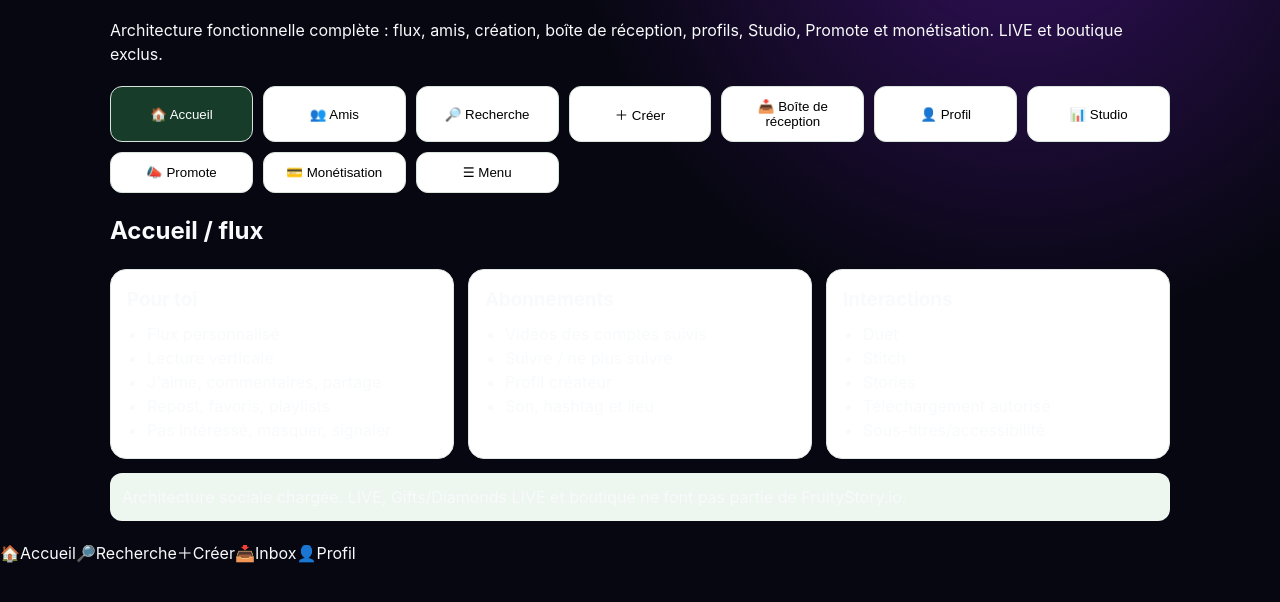
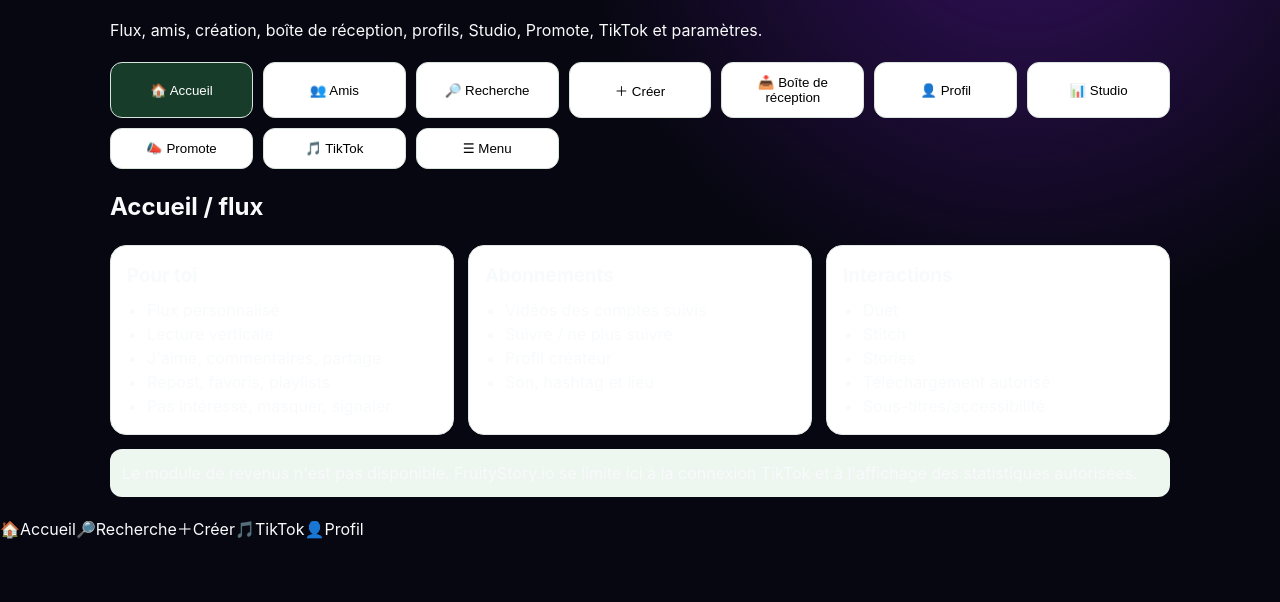
Before and after one commit to helenekoffiaya3-byte/FruityStory.io, a website: page social.html in a window 1280 px wide. Shown: the part 212-814 px from the top of the page. Drawn offline with Linux system fonts and the light colour scheme.

Commit message:
feat: replace social monetization tab with TikTok stats

```diff
--- a/social.html
+++ b/social.html
@@ -8,19 +8,19 @@ body{padding-bottom:90px}.social-shell{max-width:1100px;margin:auto;padding:20px
 </style></head>
 <body>
 <header class="topbar"><a class="brand" href="/">🍎 <span>FruityStory.io</span></a><a class="btn ghost" href="/settings.html">Paramètres</a></header>
-<main class="social-shell"><span class="badge">FRUITYSTORY SOCIAL</span><h1>Tout l'espace social</h1><p>Architecture fonctionnelle complète : flux, amis, création, boîte de réception, profils, Studio, Promote et monétisation. LIVE et boutique exclus.</p>
-<nav class="social-nav" aria-label="Espace social"><button data-tab="home">🏠 Accueil</button><button data-tab="friends">👥 Amis</button><button data-tab="search">🔎 Recherche</button><button data-tab="create">＋ Créer</button><button data-tab="inbox">📥 Boîte de réception</button><button data-tab="profile">👤 Profil</button><button data-tab="studio">📊 Studio</button><button data-tab="promote">📣 Promote</button><button data-tab="money">💳 Monétisation</button><button data-tab="menu">☰ Menu</button></nav>
+<main class="social-shell"><span class="badge">FRUITYSTORY SOCIAL</span><h1>Tout l'espace social</h1><p>Flux, amis, création, boîte de réception, profils, Studio, Promote, TikTok et paramètres.</p>
+<nav class="social-nav" aria-label="Espace social"><button data-tab="home">🏠 Accueil</button><button data-tab="friends">👥 Amis</button><button data-tab="search">🔎 Recherche</button><button data-tab="create">＋ Créer</button><button data-tab="inbox">📥 Boîte de réception</button><button data-tab="profile">👤 Profil</button><button data-tab="studio">📊 Studio</button><button data-tab="promote">📣 Promote</button><button data-tab="tiktok">🎵 TikTok</button><button data-tab="menu">☰ Menu</button></nav>
 <section id="home" class="module"><h2>Accueil / flux</h2><div class="module-grid"><div class="module-card"><h3>Pour toi</h3><ul><li>Flux personnalisé</li><li>Lecture verticale</li><li>J'aime, commentaires, partage</li><li>Repost, favoris, playlists</li><li>Pas intéressé, masquer, signaler</li></ul></div><div class="module-card"><h3>Abonnements</h3><ul><li>Vidéos des comptes suivis</li><li>Suivre / ne plus suivre</li><li>Profil créateur</li><li>Son, hashtag et lieu</li></ul></div><div class="module-card"><h3>Interactions</h3><ul><li>Duet</li><li>Stitch</li><li>Stories</li><li>Téléchargement autorisé</li><li>Sous-titres/accessibilité</li></ul></div></div></section>
 <section id="friends" class="module"><h2>Amis et relations</h2><div class="module-grid"><div class="module-card"><h3>Réseau</h3><ul><li>Amis</li><li>Abonnés</li><li>Abonnements</li><li>Suggestions</li><li>Contacts</li></ul></div><div class="module-card"><h3>Contrôles</h3><ul><li>Retirer un abonné</li><li>Bloquer / débloquer</li><li>Mettre en sourdine</li><li>Liste des comptes bloqués</li></ul></div></div></section>
 <section id="search" class="module"><h2>Recherche / Découvrir</h2><div class="module-card"><ul><li>Utilisateurs</li><li>Vidéos</li><li>Hashtags</li><li>Sons</li><li>Filtres</li><li>Tendances</li><li>Historique</li></ul><a class="btn primary" href="/search.html">Ouvrir la recherche</a></div></section>
 <section id="create" class="module"><h2>Créer (+)</h2><div class="module-grid"><div class="module-card"><h3>Création</h3><ul><li>Caméra/import</li><li>Photos/vidéo</li><li>Durée, vitesse, minuteur, flash, zoom</li><li>Effets, filtres, sons</li></ul></div><div class="module-card"><h3>Édition</h3><ul><li>Timeline et découpage</li><li>Texte, stickers, emojis</li><li>Transitions</li><li>Volume, musique, voix</li><li>Sous-titres</li><li>Couverture</li></ul></div><div class="module-card"><h3>IA FruityStory</h3><ul><li>Scénario</li><li>Personnages-fruits</li><li>Continuité</li><li>Génération vidéo</li><li>Jobs et crédits</li></ul><a class="btn primary" href="/generate.html">Générer</a></div></div></section>
 <section id="inbox" class="module"><h2>Boîte de réception</h2><div class="module-grid"><div class="module-card"><h3>Activités</h3><ul><li>J'aime et favoris</li><li>Commentaires</li><li>Mentions et tags</li><li>Abonnements</li><li>Réponses</li><li>Reposts</li></ul></div><div class="module-card"><h3>Messages</h3><ul><li>Conversations</li><li>Demandes</li><li>Réactions</li><li>Partager une vidéo</li><li>Partager un profil</li><li>Signaler / bloquer</li></ul></div></div></section>
 <section id="profile" class="module"><h2>Profil</h2><div class="module-grid"><div class="module-card"><h3>Profil personnel</h3><ul><li>Avatar, nom, pseudo, bio</li><li>Abonnés / abonnements / likes</li><li>Vidéos</li><li>Favoris</li><li>Playlists</li><li>Reposts</li><li>Brouillons</li></ul><a class="btn secondary" href="/dashboard.html">Ouvrir mon profil</a></div><div class="module-card"><h3>Autre utilisateur</h3><ul><li>Profil public</li><li>Suivre / ami</li><li>Message</li><li>Partager</li><li>Signaler / bloquer / sourdine</li><li>Contenu public</li></ul><a class="btn secondary" href="/user-profile.html">Profil public</a></div></div></section>
-<section id="studio" class="module"><h2>FruityStory Studio</h2><div class="module-grid"><div class="module-card"><h3>Création & gestion</h3><ul><li>Inspiration</li><li>Tendances</li><li>Bibliothèque</li><li>Brouillons</li><li>Programmation</li><li>Gestion des publications</li><li>Commentaires/modération</li></ul></div><div class="module-card"><h3>Analytics</h3><ul><li>Vue d'ensemble</li><li>Contenu</li><li>Vidéos</li><li>Audience</li><li>Followers</li><li>Croissance</li><li>Heures d'activité</li></ul></div><div class="module-card"><h3>Outils</h3><ul><li>Outils créatifs</li><li>Ressources</li><li>Promote</li><li>Monétisation</li></ul><a class="btn primary" href="/studio.html">Ouvrir Studio</a></div></div></section>
+<section id="studio" class="module"><h2>FruityStory Studio</h2><div class="module-grid"><div class="module-card"><h3>Création & gestion</h3><ul><li>Inspiration</li><li>Tendances</li><li>Bibliothèque</li><li>Brouillons</li><li>Programmation</li><li>Gestion des publications</li><li>Commentaires/modération</li></ul></div><div class="module-card"><h3>Analytics</h3><ul><li>Vue d'ensemble</li><li>Contenu</li><li>Vidéos</li><li>Audience</li><li>Followers</li><li>Croissance</li><li>Heures d'activité</li></ul></div><div class="module-card"><h3>Outils</h3><ul><li>Outils créatifs</li><li>Ressources</li><li>Promote</li><li>Connexion TikTok</li></ul><a class="btn primary" href="/studio.html">Ouvrir Studio</a></div></div></section>
 <section id="promote" class="module"><h2>Promote</h2><div class="module-grid"><div class="module-card"><h3>Campagne</h3><ul><li>Publication à promouvoir</li><li>Objectif</li><li>Audience automatique/personnalisée</li><li>Budget</li><li>Durée</li><li>Estimation</li><li>Paiement</li></ul></div><div class="module-card"><h3>Suivi</h3><ul><li>En attente</li><li>Active</li><li>En pause</li><li>Rejetée</li><li>Dépenses</li><li>Vues / profil</li><li>Followers / likes / commentaires / clics</li></ul></div></div><a class="btn primary" href="/promote.html">Ouvrir Promote</a></section>
-<section id="money" class="module"><h2>Monétisation</h2><div class="module-grid"><div class="module-card"><h3>Revenus</h3><ul><li>Tableau de bord</li><li>Solde</li><li>Revenus estimés</li><li>Historique</li><li>Éligibilité</li><li>Récompenses</li></ul></div><div class="module-card"><h3>Paiements</h3><ul><li>Méthodes de paiement</li><li>Seuil</li><li>Demande de retrait</li><li>Historique</li><li>Statut</li><li>Remboursement</li><li>Fiscalité</li></ul></div></div><a class="btn primary" href="/monetization.html">Ouvrir la monétisation</a></section>
-<section id="menu" class="module"><h2>Menu</h2><div class="module-grid"><div class="module-card"><h3>Accès rapides</h3><div class="subnav"><a class="btn secondary" href="/dashboard.html">Profil</a><a class="btn secondary" href="/studio.html">Studio</a><a class="btn secondary" href="/promote.html">Promote</a><a class="btn secondary" href="/monetization.html">Monétisation</a><a class="btn secondary" href="/settings.html">Paramètres</a></div></div><div class="module-card"><h3>Compte et sécurité</h3><ul><li>Compte</li><li>Confidentialité</li><li>Sécurité</li><li>Notifications</li><li>Accessibilité</li><li>Langue</li><li>Temps d'écran</li><li>Comptes bloqués</li><li>Données et permissions</li><li>Supprimer/désactiver le compte</li></ul></div></div></section>
-<div class="status" role="status">Architecture sociale chargée. LIVE, Gifts/Diamonds LIVE et boutique ne font pas partie de FruityStory.io.</div></main>
-<nav class="bottom-nav"><a href="/">🏠<span>Accueil</span></a><a href="/search.html">🔎<span>Recherche</span></a><a class="create" href="/generate.html">＋<span>Créer</span></a><a href="/social.html#inbox">📥<span>Inbox</span></a><a href="/dashboard.html">👤<span>Profil</span></a></nav>
+<section id="tiktok" class="module"><h2>Compte TikTok</h2><div class="module-grid"><div class="module-card"><h3>Connexion</h3><p>Connecte ton compte TikTok avec l'autorisation officielle TikTok.</p><a class="btn primary" href="/tiktok.html">Connecter TikTok</a></div><div class="module-card"><h3>Statistiques</h3><ul><li>Abonnés</li><li>Abonnements</li><li>Likes reçus</li><li>Vidéos publiques</li><li>Informations de profil autorisées</li></ul><a class="btn secondary" href="/tiktok.html">Voir mes statistiques</a></div></div></section>
+<section id="menu" class="module"><h2>Menu</h2><div class="module-grid"><div class="module-card"><h3>Accès rapides</h3><div class="subnav"><a class="btn secondary" href="/dashboard.html">Profil</a><a class="btn secondary" href="/studio.html">Studio</a><a class="btn secondary" href="/promote.html">Promote</a><a class="btn secondary" href="/tiktok.html">TikTok</a><a class="btn secondary" href="/settings.html">Paramètres</a></div></div><div class="module-card"><h3>Compte et sécurité</h3><ul><li>Compte</li><li>Confidentialité</li><li>Sécurité</li><li>Notifications</li><li>Accessibilité</li><li>Langue</li><li>Temps d'écran</li><li>Comptes bloqués</li><li>Données et permissions</li><li>Supprimer/désactiver le compte</li></ul></div></div></section>
+<div class="status" role="status">Le module de revenus n'est pas disponible. FruityStory.io se limite ici à la connexion TikTok et à l'affichage des statistiques autorisées.</div></main>
+<nav class="bottom-nav"><a href="/">🏠<span>Accueil</span></a><a href="/search.html">🔎<span>Recherche</span></a><a class="create" href="/generate.html">＋<span>Créer</span></a><a href="/tiktok.html">🎵<span>TikTok</span></a><a href="/dashboard.html">👤<span>Profil</span></a></nav>
 <script>const buttons=[...document.querySelectorAll('[data-tab]')],tabs=[...document.querySelectorAll('.module')];function openTab(id){tabs.forEach(x=>x.classList.toggle('active',x.id===id));buttons.forEach(x=>x.classList.toggle('active',x.dataset.tab===id));location.hash=id}buttons.forEach(b=>b.addEventListener('click',()=>openTab(b.dataset.tab)));openTab(location.hash.slice(1)||'home');</script>
 </body></html>
```
